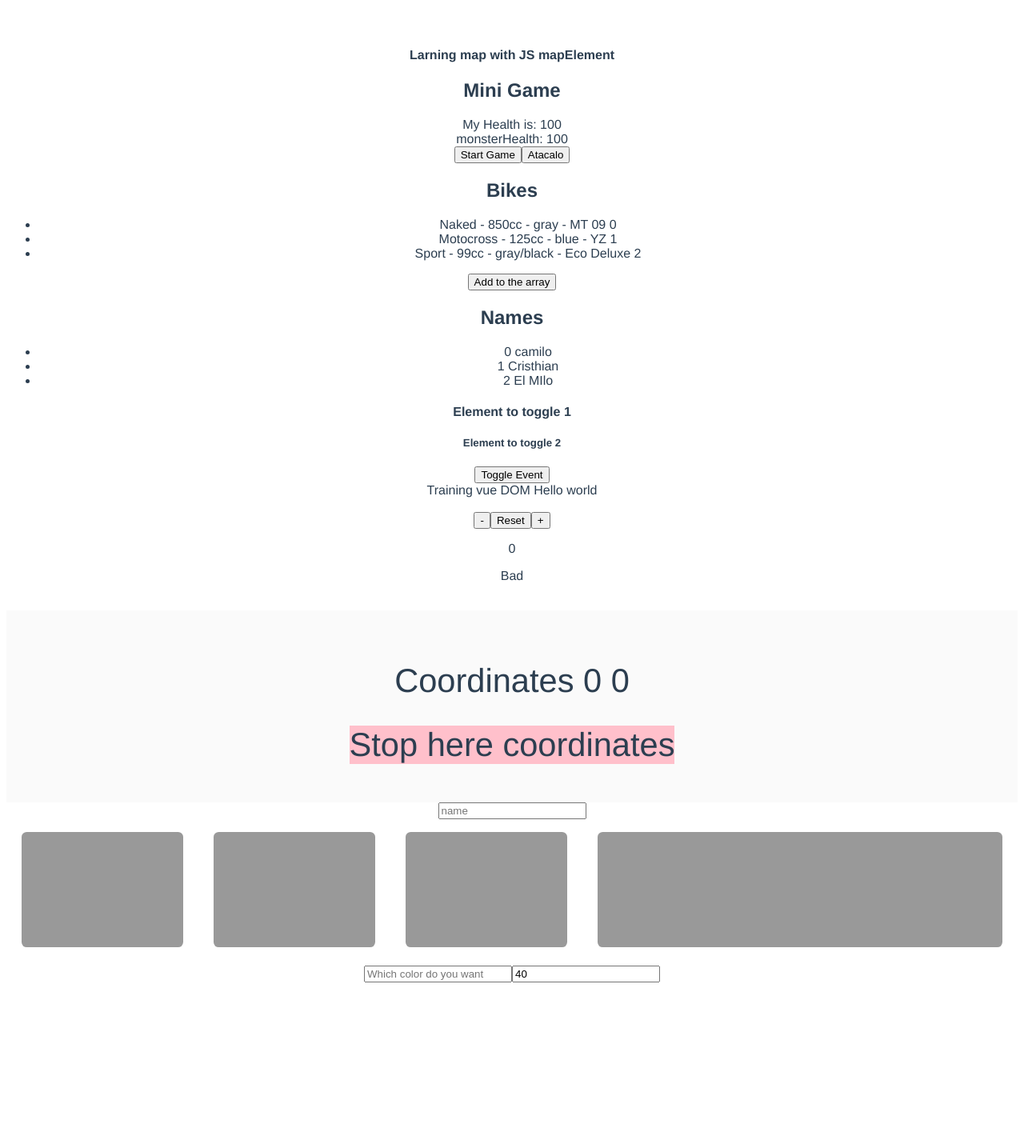
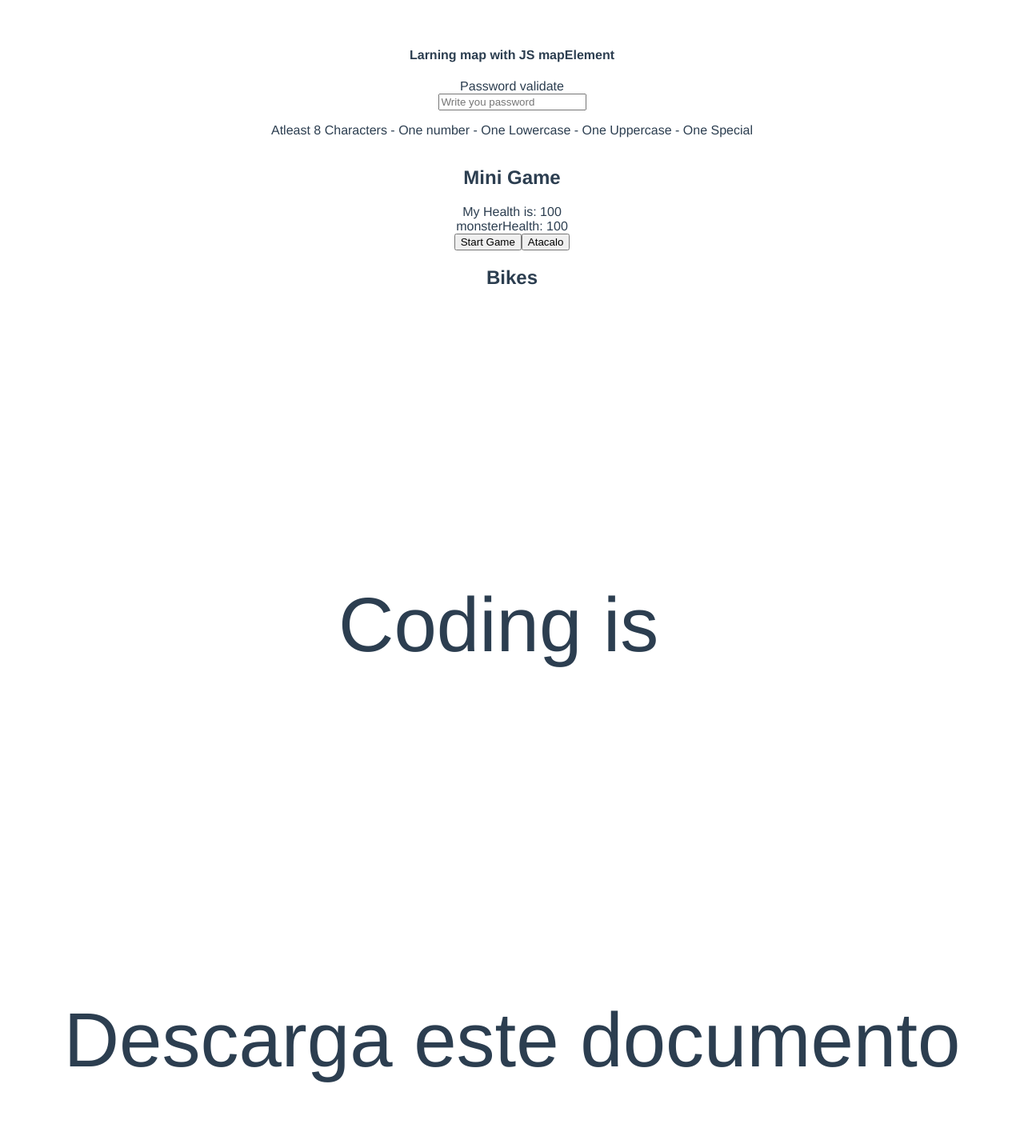
Before and after one commit to camilometaute/learning-js, a Vue app: page / in a window 1280 px wide. Shown: the top 1420 px of the page at 80% size. Built offline with nearby package versions, Linux system fonts and the light colour scheme.

Commit message:
password validator logic

```diff
--- a/src/App.vue
+++ b/src/App.vue
@@ -1,6 +1,7 @@
 <template>
   <div id="app">
     <h4>Larning map with JS <span @click="mapElement">mapElement</span> </h4>
+    <PasswordValidate/>
     <MiniGame/>
     <TraningJsDom/>
     <TypeAutomatic/>
@@ -13,6 +14,7 @@ import HelloWorld from './components/HelloWorld.vue'
 import TypeAutomatic from './components/TypeAutomatic.vue'
 import TraningJsDom from './components/TraningJsDom.vue'
 import MiniGame from './components/MiniGame.vue'
+import PasswordValidate from './components/PasswordValidate.vue'
 
 export default {
   name: 'app',
@@ -40,7 +42,8 @@ export default {
     HelloWorld,
     TypeAutomatic,
     TraningJsDom,
-    MiniGame
+    MiniGame,
+    PasswordValidate
   }
 }
 </script>
--- a/src/assets/sass/main.scss
+++ b/src/assets/sass/main.scss
@@ -4,6 +4,21 @@
   display: flex;
   justify-content: center;
   align-items: center;
+}
+
+.password-validate {
+  display: flex;
+  flex-direction: column;
+
+  input {
+    max-width: 250px;
+    margin: 0 auto;
+  }
+}
+
+.has_required {
+    text-decoration: line-through;
+    color:#689868;
 }
 
 .colors-interactive {
--- /dev/null
+++ b/src/components/PasswordValidate.vue
@@ -0,0 +1,39 @@
+<template>
+  <div class="password-validate">
+    Password validate
+    <input type="password" placeholder="Write you password" name="" value="" v-model="password">
+
+    <p>
+      <span :class="has_min_lenght ? 'has_required' : ''">Atleast 8 Characters</span> -
+      <span :class="has_num ? 'has_required' : ''">One number</span> -
+      <span :class="has_low ? 'has_required' : ''">One Lowercase</span> -
+      <span :class="has_upper ? 'has_required' : ''">One Uppercase</span> -
+      <span :class="has_special ? 'has_required' : ''">One Special</span>
+    </p>
+  </div>
+</template>
+
+<script>
+export default {
+  name: 'PasswordValidate',
+  data() {
+    return {
+      password: '',
+      has_min_lenght: false,
+      has_num: false,
+      has_low: false,
+      has_upper: false,
+      has_special: false,
+    }
+  },
+  watch: {
+    password() {
+      this.has_min_lenght = (this.password.length > 8);
+      this.has_num = /\d/.test(this.password);
+      this.has_low = /[a-z]/.test(this.password);
+      this.has_upper = /[A-Z]/.test(this.password);
+      this.has_special = /[!@#/&*%$]/.test(this.password);
+    }
+  }
+  }
+</script>
--- a/src/components/TraningJsDom.vue
+++ b/src/components/TraningJsDom.vue
@@ -1,72 +1,7 @@
 <template>
   <div>
     <h2>Bikes</h2>
-    <ul>
-      <li v-for="(bike, index) in bikes" :key="bike">
-        {{bike.type}} - {{bike.cc}} - {{bike.color}} - {{bike.brand}} {{index}}
-      </li>
-    </ul>
-    <button @click="bikes.push({type: 'Motard', cc: '450cc', color: 'blue', brand: 'Yamaha YZ'},)">Add to the array</button>
-    <h2>Names</h2>
-    <ul >
-      <li v-for="(item, index) in names" :key="item"> {{index}} {{item.name}}</li>
-    </ul>
-    <div v-if="hiddenElement">
-      <h4>Element to toggle 1</h4>
-      <h5>Element to toggle 2</h5>
 
-    </div>
-    <button @click="hiddenElement = !hiddenElement">Toggle Event</button>
-    <span style="display: block">Training vue DOM
-    {{sayHello()}}</span>
-
-    <br>
-    <button v-on:click="counter--">-</button>
-    <button v-on:click="counter = 0">Reset</button>
-    <button v-on:click="counter++">+</button>
-    <p>{{counter}}</p>
-    <p>{{checkResult()}}</p>
-    <br>
-    <div
-      style="width: 100%; height: 30vh;background-color: #fafafa; display: flex; align-items: center; justify-content:center; flex-direction: column; font-size: 2.6rem;"
-      v-on:mousemove="updateCoordinates">
-      <p style="margin: 1rem 0 2rem 0;">Coordinates {{x}} {{y}}</p>
-      <span
-        style="background-color: pink;"
-        v-on:mousemove.stop="">
-        Stop here coordinates</span>
-        <!-- listening keyboard events -->
-    </div>
-    <input type="text" name="" placeholder="name" v-model="name">
-    <p>{{name}}</p>
-    <div class="colors-interactive">
-      <div
-        class="colors-interactive__box"
-        @click="toggleColorRed = !toggleColorRed"
-        :class="{'colors-interactive__red' : toggleColorRed}">
-      </div>
-
-      <div
-        class="colors-interactive__box"
-        @click="toggleColorBlue = !toggleColorBlue"
-        :class="InputColor"
-      >
-      </div>
-
-      <div
-        class="colors-interactive__box"
-        @click="toggleColorGreen = !toggleColorGreen"
-        :class="toggleClasses"
-      >
-      </div>
-      <div
-        class="colors-interactive__box"
-        :style="myStyle"
-      >
-      </div>
-    </div>
-    <input placeholder="Which color do you want" v-model="InputColor">
-    <input placeholder="Which width" v-model="width">
   </div>
 </template>
 
```
